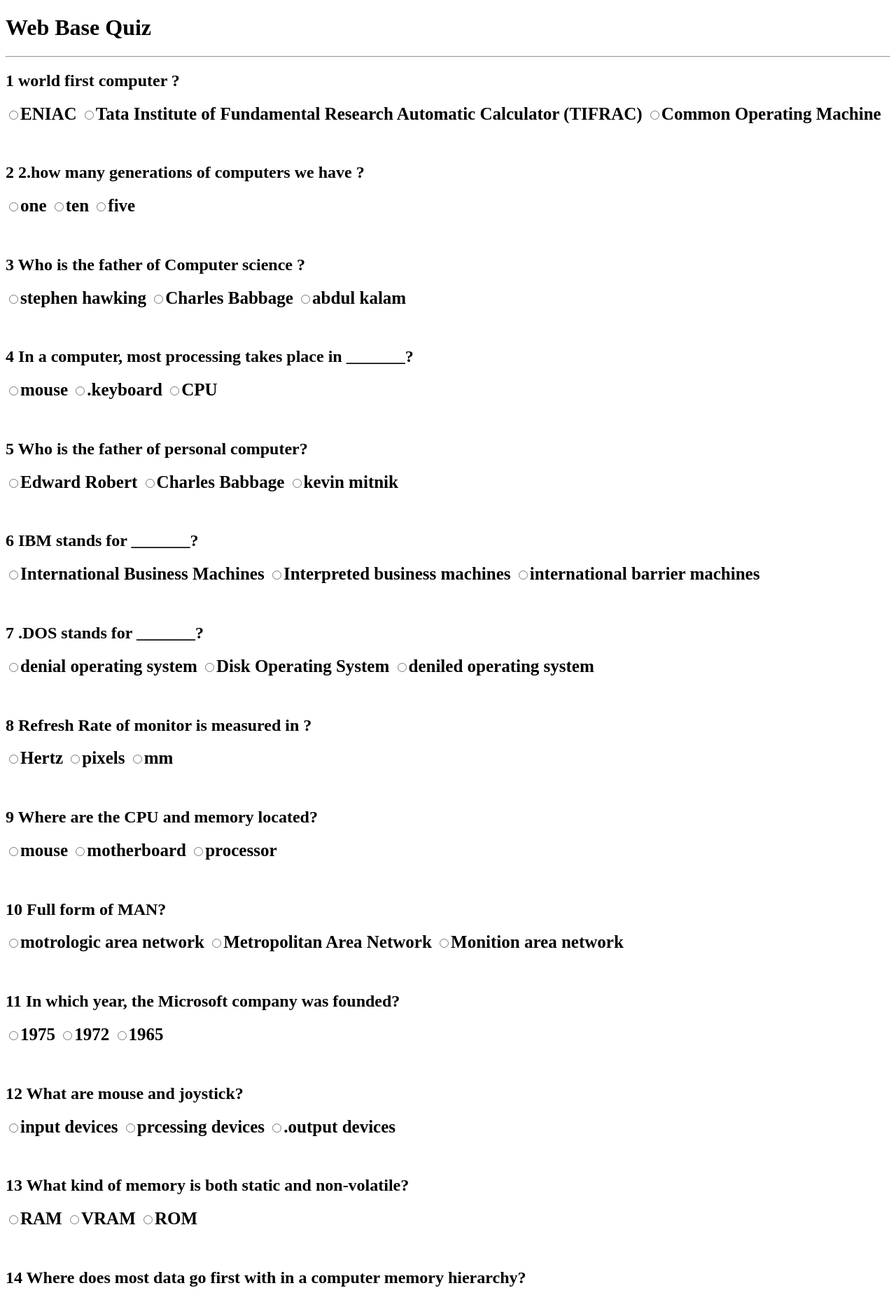
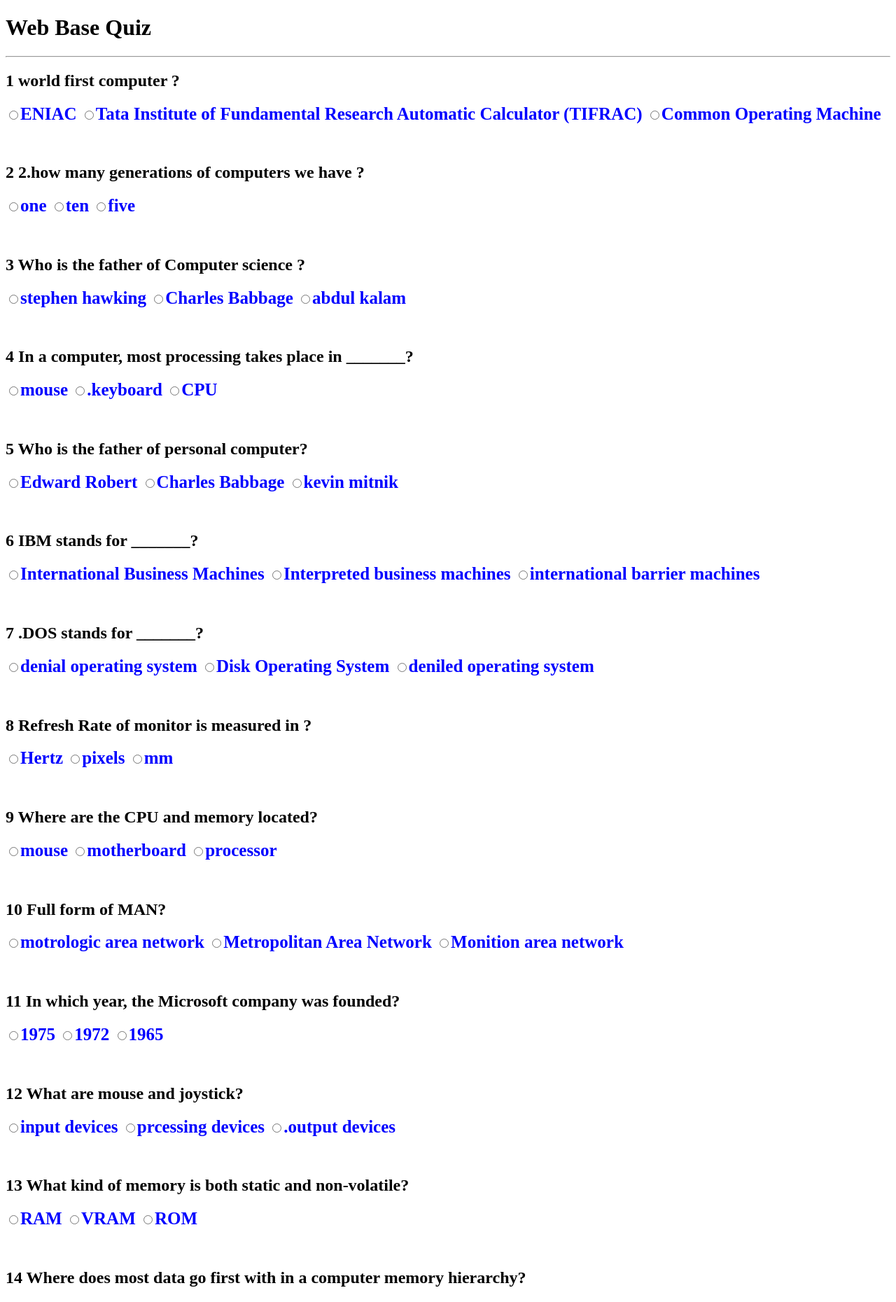
Before and after one commit to Udhv/web-base-quiz-, a Flask app: page / in a window 1280 px wide. Shown: the top 1860 px of the page at 70% size. Run offline with Flask 2, Linux system fonts and the light colour scheme.

Commit message:
Update quiz.html

```diff
--- a/templates/quiz.html
+++ b/templates/quiz.html
@@ -11,8 +11,7 @@
   height: 200px;
 }
 h3 {
- color : classic blue;
-bg : red
+ color : blue;
 }
 </style>
 	<title>Quiz Application</title>
```
